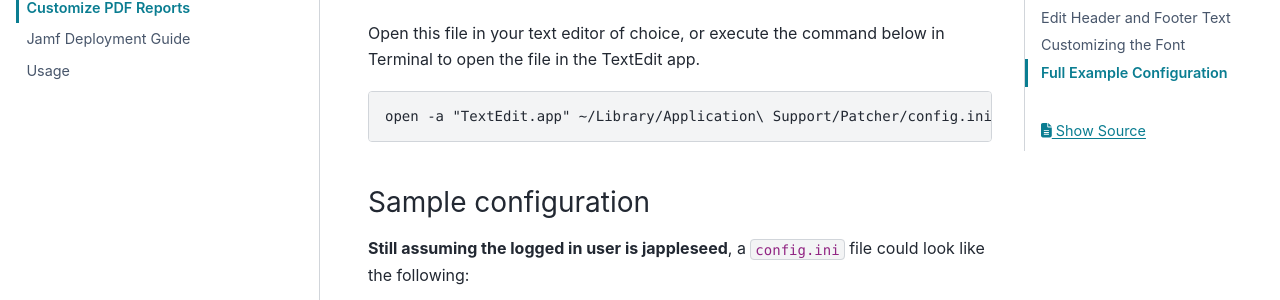
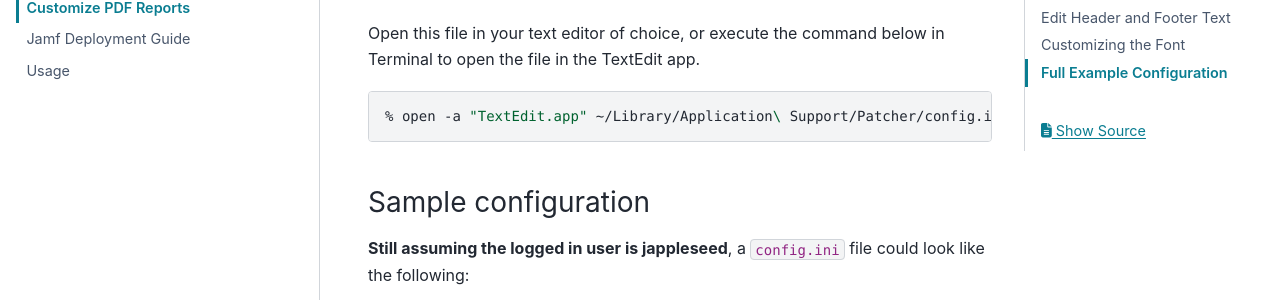
Before and after one commit to liquidz00/Patcher, a Sphinx documentation site: the page built from docs/user/customize_reports.rst, in a window 1280 px wide and 900 px high, scrolled down 1133 px. Shown: the part 152-452 px from the top of the window. Built offline with Sphinx 7.4.7 and the PyData theme 0.15.4, drawn with Linux system fonts in a browser that asks for light colours.

Commit message:
Replace console with shell blocks

```diff
--- a/docs/user/customize_reports.rst
+++ b/docs/user/customize_reports.rst
@@ -28,9 +28,9 @@ Any resource Patcher interacts with can be found in the Application Support dire
 
 Open this file in your text editor of choice, or execute the command below in Terminal to open the file in the TextEdit app.
 
-.. code-block:: console
+.. code-block:: shell
 
-    open -a "TextEdit.app" ~/Library/Application\ Support/Patcher/config.ini
+    % open -a "TextEdit.app" ~/Library/Application\ Support/Patcher/config.ini
 
 Sample configuration
 ^^^^^^^^^^^^^^^^^^^^
```
